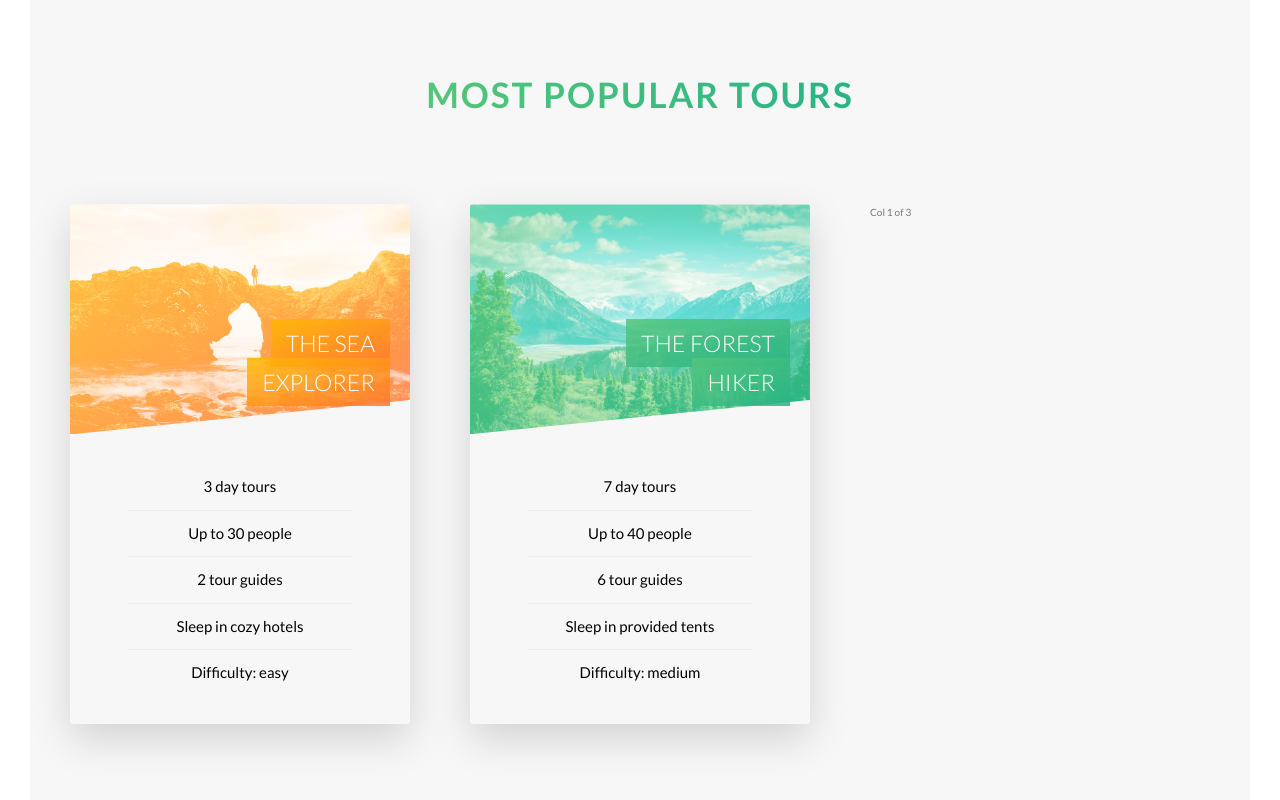
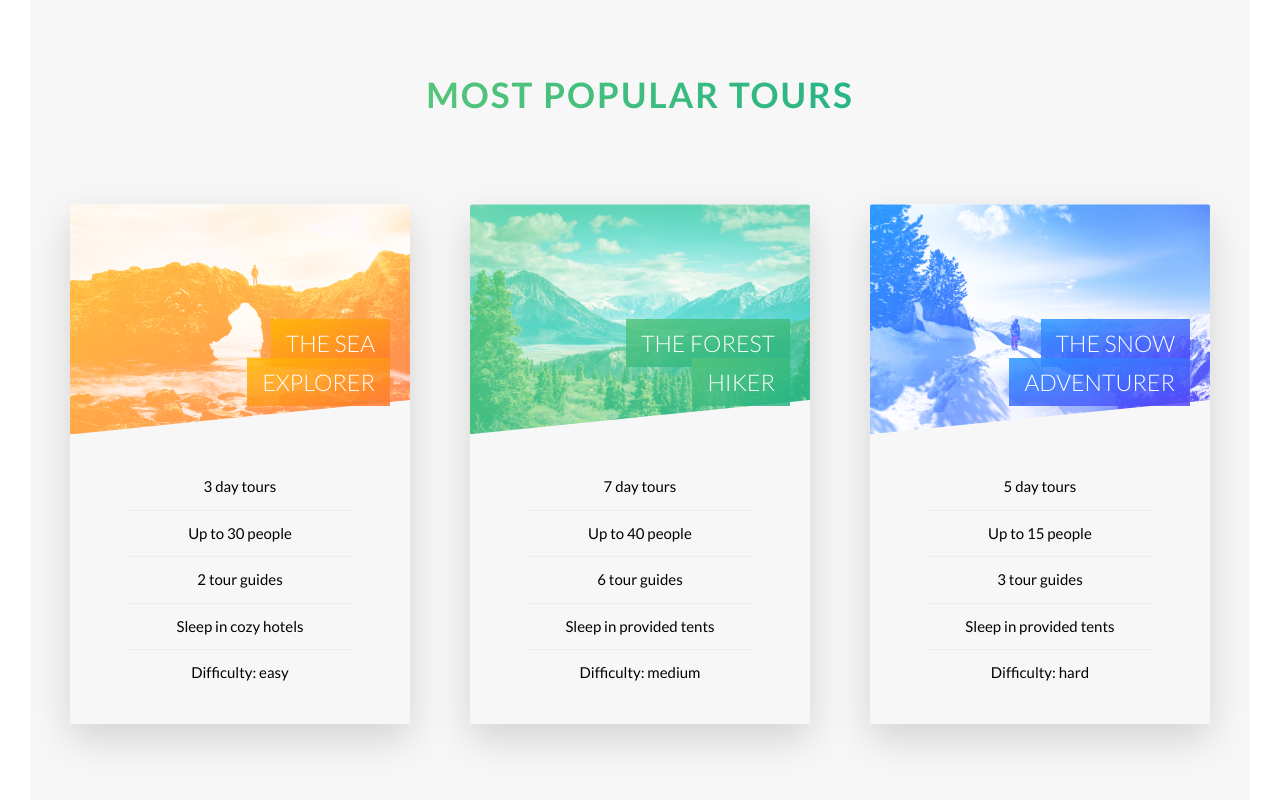
Before and after one commit to javier-bustillo/natour, a plain HTML site: page starter/index.html in a window 1280 px wide. Shown: the part 2374-3174 px from the top of the page. Drawn offline with Linux system fonts and the light colour scheme.

Commit message:
third card html built and its front side styled

```diff
--- a/starter/index.html
+++ b/starter/index.html
@@ -171,7 +171,34 @@
                     </div>
                 </div>
                 <div class="col-1-of-3">
-                    Col 1 of 3
+                    <div class="card">
+                        <div class="card__side card__side--front">
+                            <div class="card__picture card__picture--3">
+                                &nbsp;
+                            </div>
+                            <h4 class="card__heading">
+                                <span class="card__heading-span card__heading-span--3">The Snow Adventurer</span>
+                            </h4>
+                            <div class="card__details">
+                                <ul>
+                                    <li>5 day tours</li>
+                                    <li>Up to 15 people</li>
+                                    <li>3 tour guides</li>
+                                    <li>Sleep in provided tents</li>
+                                    <li>Difficulty: hard</li>
+                                </ul>
+                            </div>
+                        </div>
+                        <div class="card__side card__side--back card__side--back-2">
+                            <div class="card__cta">
+                                <div class="card__price-box">
+                                    <p class="card__price-only">Only</p>
+                                    <p class="card__price-value">$297</p>
+                                </div>
+                                <a href="#" class="btn btn--white">Book now!</a>
+                            </div>
+                        </div>
+                    </div>
                 </div>
             </div>
         </section>
--- a/starter/sass/components/_card.scss
+++ b/starter/sass/components/_card.scss
@@ -60,7 +60,7 @@
         }
 
         &--3 {
-            background-image: url(/starter/img/nat-5.jpg);
+            background-image: linear-gradient(to right bottom, $color-tertiary-light, $color-tertiary-dark), url(/starter/img/nat-7.jpg);
         }
     }
 
@@ -91,6 +91,12 @@
             background-image: linear-gradient(to right bottom,
                     rgba($color-primary-light, .85),
                     rgba($color-primary-dark, .85));
+        }
+
+        &--3 {
+            background-image: linear-gradient(to right bottom,
+                    rgba($color-tertiary-light, .85),
+                    rgba($color-tertiary-dark, .85));
         }
     }
 
```
Also changed, not shown: dist/css/main.css, 1 other file.
